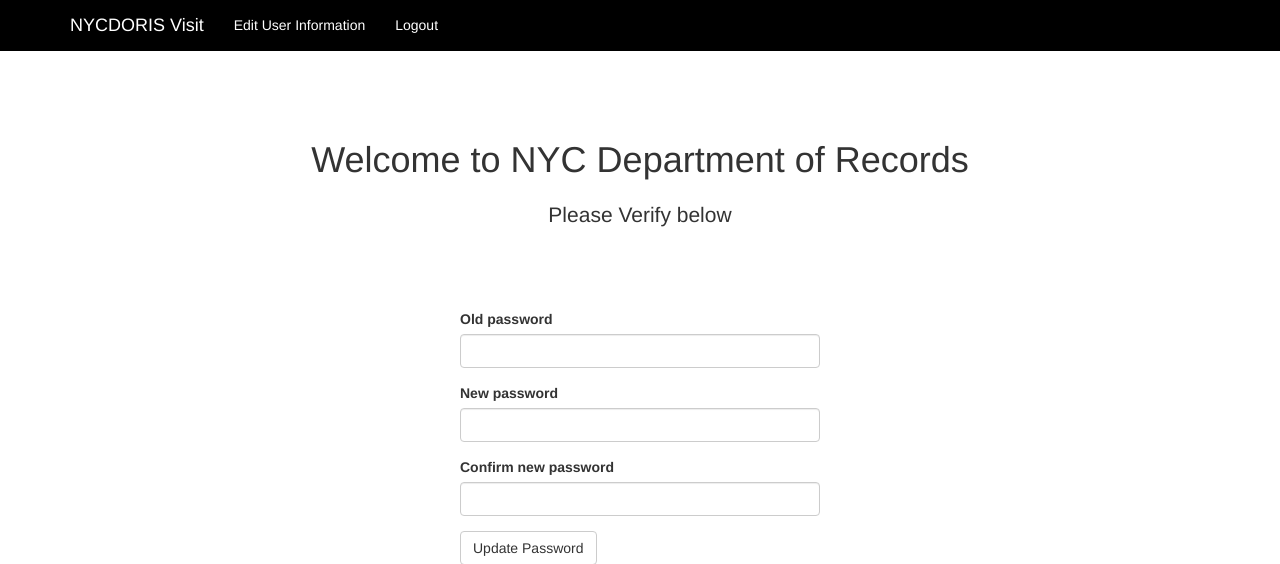
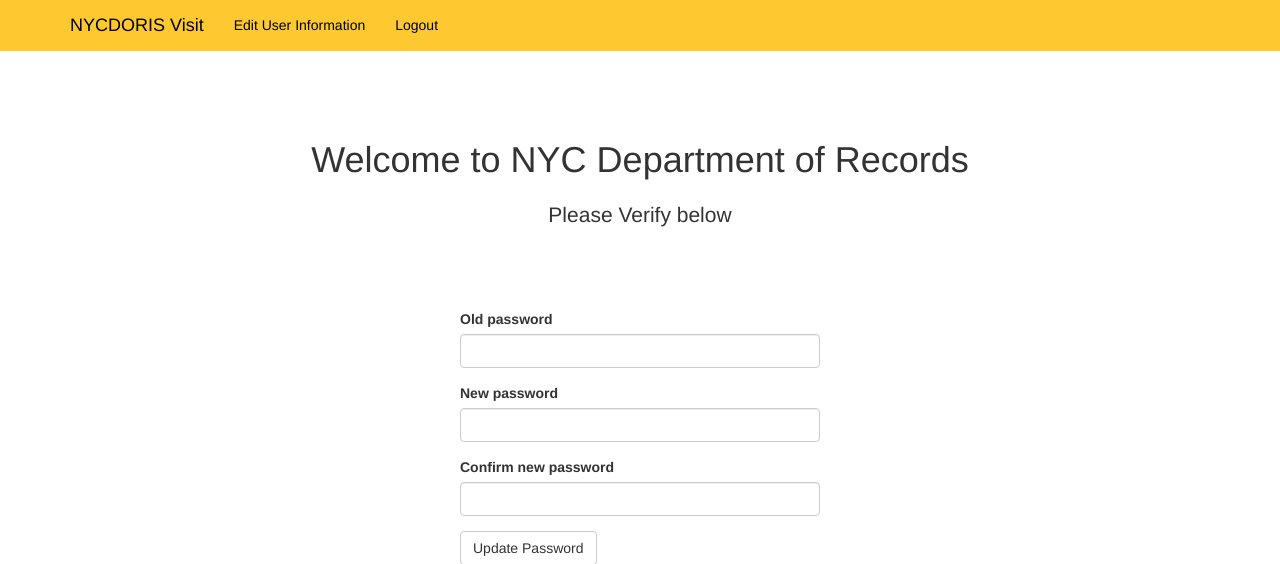
Before and after one commit to Danish11512/Visit, a Flask app: page /auth/change_password in a window 1280 px wide. Shown: the top 564 px of the page. Run offline with Flask 2, Linux system fonts and the light colour scheme; the visitor is signed in with stand-in values (Sample User, id 1); data comes from the database, SQL or seed files in the repository; some libraries are stand-ins or nearby versions.

Commit message:
changed color scheme

```diff
--- a/app/templates/base.html
+++ b/app/templates/base.html
@@ -4,23 +4,22 @@ NYCDORIS Visit
 {% endblock %}
 
 {% block navbar %}
-<nav class="navbar navbar-fixed-top navbar-default" role="navigation"
-  style="border-radius: 0; background-color: black; border-color: black;">
+<nav class="navbar navbar-fixed-top navbar-default" role="navigation" style="border-radius: 0; background-color:#fec830; border-color: #fec830">
   <div class="container">
     <div class="navbar-header">
       {% if current_user.is_authenticated %}
-      <a class="navbar-brand" href="{{ url_for('auth.index') }}" style="color:white">NYCDORIS Visit</a>
+      <a class="navbar-brand" href="{{ url_for('auth.index') }}" style="color:black">NYCDORIS Visit</a>
       {% else %}
-      <a class="navbar-brand" href="{{ url_for('main.index') }}" style="color:white">NYCDORIS Visit</a>
+      <a class="navbar-brand" href="{{ url_for('main.index') }}" style="color:black">NYCDORIS Visit</a>
       {% endif %}
     </div>
     <div>
       <ul class="nav navbar-nav">
         {% if current_user.is_authenticated %}
-        <li><a style="color:white"  href="{{ url_for('auth.user_list_page') }}">Edit User Information</a>
-        <li><a style="color:white" href="{{ url_for('auth.logout') }}">Logout</a></li>
+        <li><a style="color:black"  href="{{ url_for('auth.user_list_page') }}">Edit User Information</a>
+        <li><a style="color:black" href="{{ url_for('auth.logout') }}">Logout</a></li>
         {% else %}
-        <li><a style="color:white" href="{{ url_for('auth.login') }}">Login</a></li>
+        <li><a style="color:black" href="{{ url_for('auth.login') }}">Login</a></li>
         {% endif %}
       </ul>
     </div>
```
